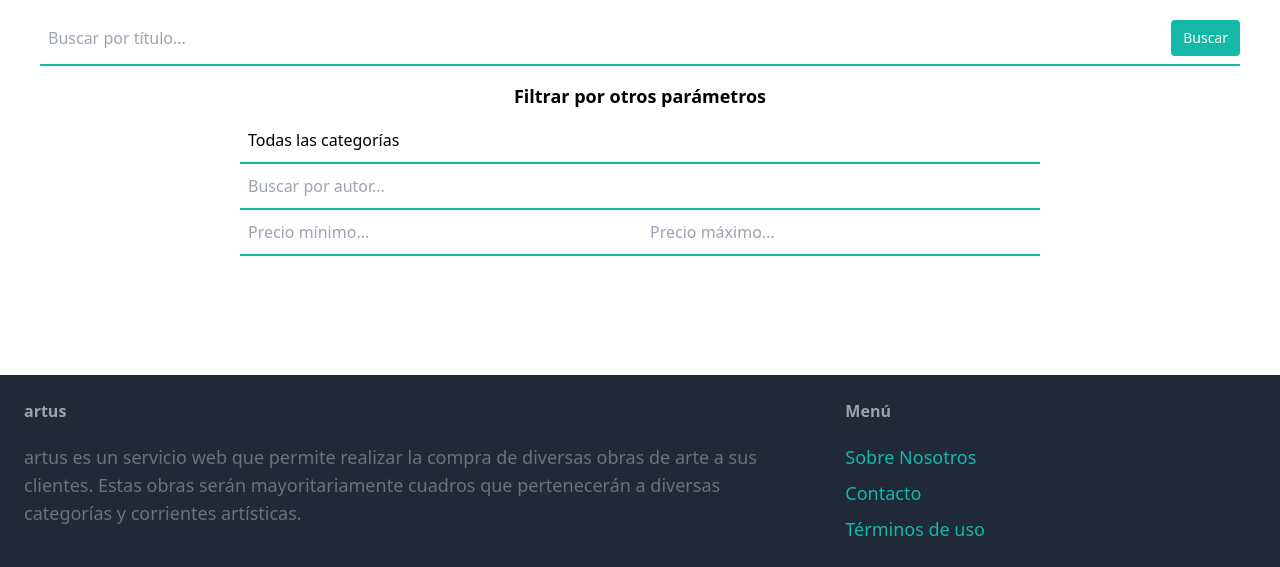
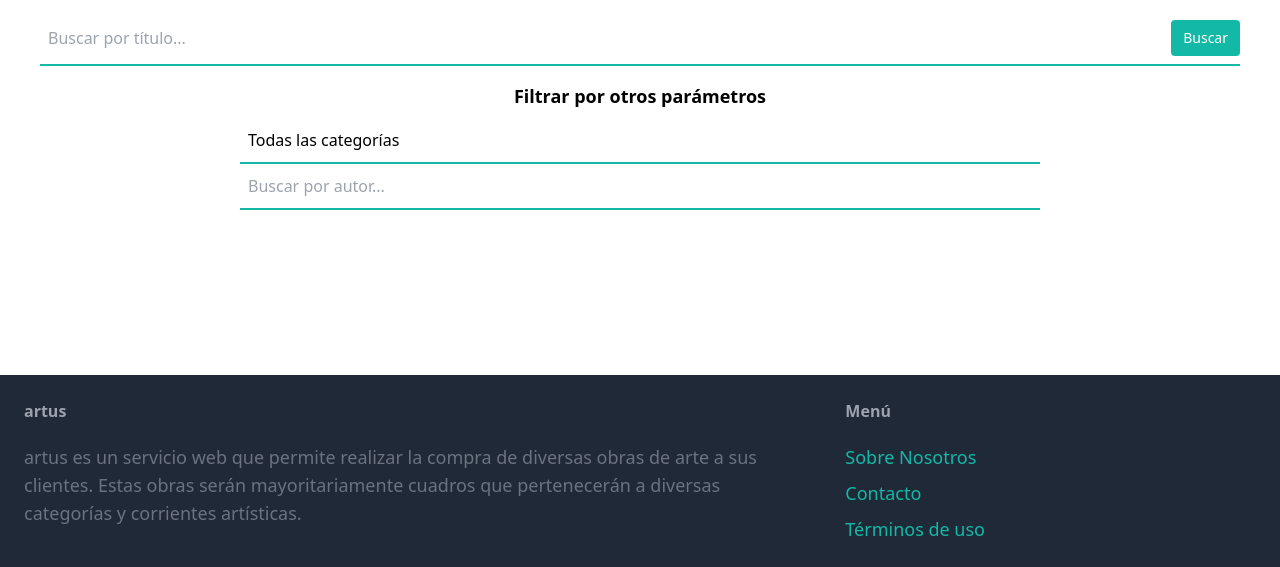
Before and after one commit to Yuuta094/PGPI-G2.12, a Django app: template ArtUs/proyect/templates/product/search.html in a window 1280 px wide. Shown: the part 233-800 px from the top of the page. Run offline with Django 4.2, Linux system fonts and the light colour scheme; the template is opened without the code that fills it, so the values that code supplies are empty; a user stored in the database is signed in; some libraries are stand-ins or nearby versions.

Commit message:
Delete: Eliminado un criterio de busqueda (precio min/max)

```diff
--- a/ArtUs/proyect/templates/product/search.html
+++ b/ArtUs/proyect/templates/product/search.html
@@ -27,10 +27,6 @@
                 <div class="flex items-center border-b border-b-2 border-teal-500 py-2">
                     <input class="appearance-none bg-transparent border-none w-full text-grey-darker mr-3 py-1 px-2 leading-tight focus:outline-none" type="text" name="author" placeholder="Buscar por autor...">
                 </div>
-                <div class="flex items-center border-b border-b-2 border-teal-500 py-2">
-                    <input class="appearance-none bg-transparent border-none w-1/2 text-grey-darker mr-3 py-1 px-2 leading-tight focus:outline-none mr-4" type="number" name="min_price" placeholder="Precio mínimo...">
-                    <input class="appearance-none bg-transparent border-none w-1/2 text-grey-darker mr-3 py-1 px-2 leading-tight focus:outline-none" type="number" name="max_price" placeholder="Precio máximo...">
-                </div>
             </div>
         </form>
 
```
